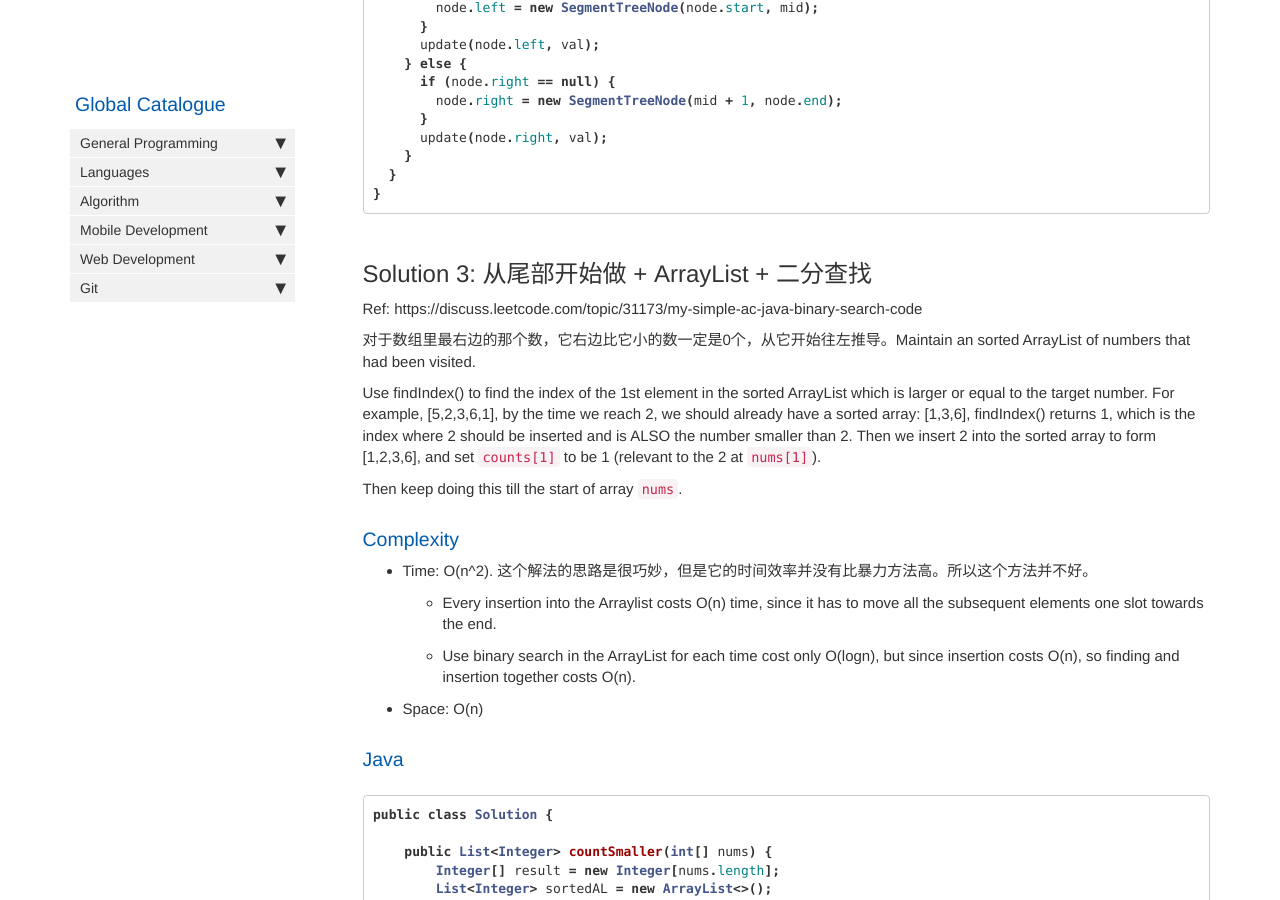
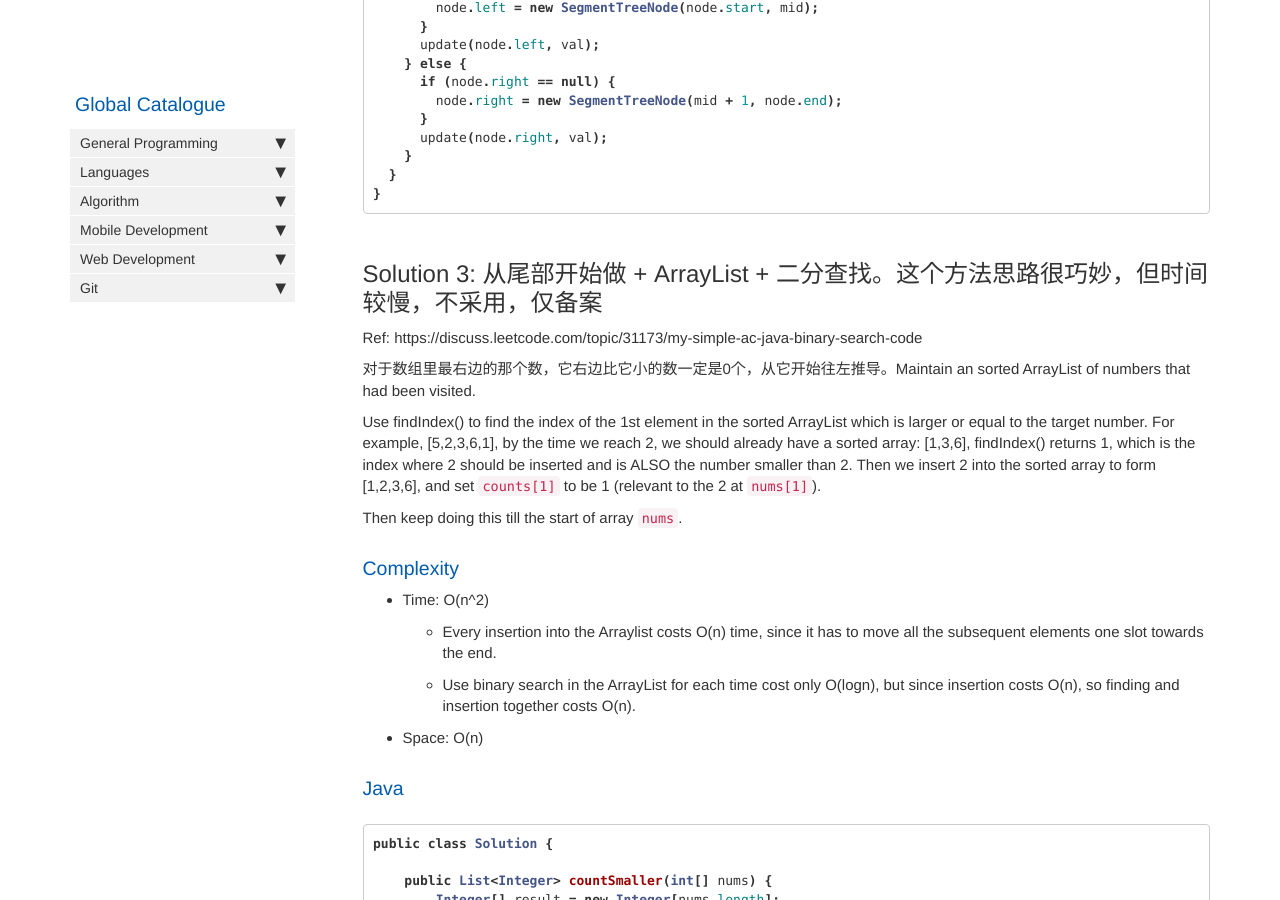
Before and after one commit to HungryOrc/hungryorc.github.io, a Jekyll site: the page built from pages/algorithm/algorithm_number_of_smaller_after_self.md, in a window 1280 px wide and 900 px high, scrolled down 5682 px. Built offline with Jekyll 4.4.1, drawn with Linux system fonts in a browser that asks for light colours; nearby versions of some CDN libraries; comment, search, counter and statistics services are not loaded.

Commit message:
Update algorithm_number_of_smaller_after_self.md

````diff
--- a/pages/algorithm/algorithm_number_of_smaller_after_self.md
+++ b/pages/algorithm/algorithm_number_of_smaller_after_self.md
@@ -269,7 +269,7 @@ public class Solution {
 }
 ```
 
-## Solution 3: 从尾部开始做 + ArrayList + 二分查找
+## Solution 3: 从尾部开始做 + ArrayList + 二分查找。这个方法思路很巧妙，但时间较慢，不采用，仅备案
 Ref: https://discuss.leetcode.com/topic/31173/my-simple-ac-java-binary-search-code
 
 对于数组里最右边的那个数，它右边比它小的数一定是0个，从它开始往左推导。Maintain an sorted ArrayList of numbers that had been visited.
@@ -282,7 +282,7 @@ Then we insert 2 into the sorted array to form [1,2,3,6], and set `counts[1]` to
 Then keep doing this till the start of array `nums`.
 
 ### Complexity
-* Time: O(n^2). 这个解法的思路是很巧妙，但是它的时间效率并没有比暴力方法高。所以这个方法并不好。
+* Time: O(n^2)
   * Every insertion into the Arraylist costs O(n) time, since it has to move all the subsequent elements one slot towards the end.
   * Use binary search in the ArrayList for each time cost only O(logn), but since insertion costs O(n), so finding and insertion together costs O(n).
 * Space: O(n)
````
